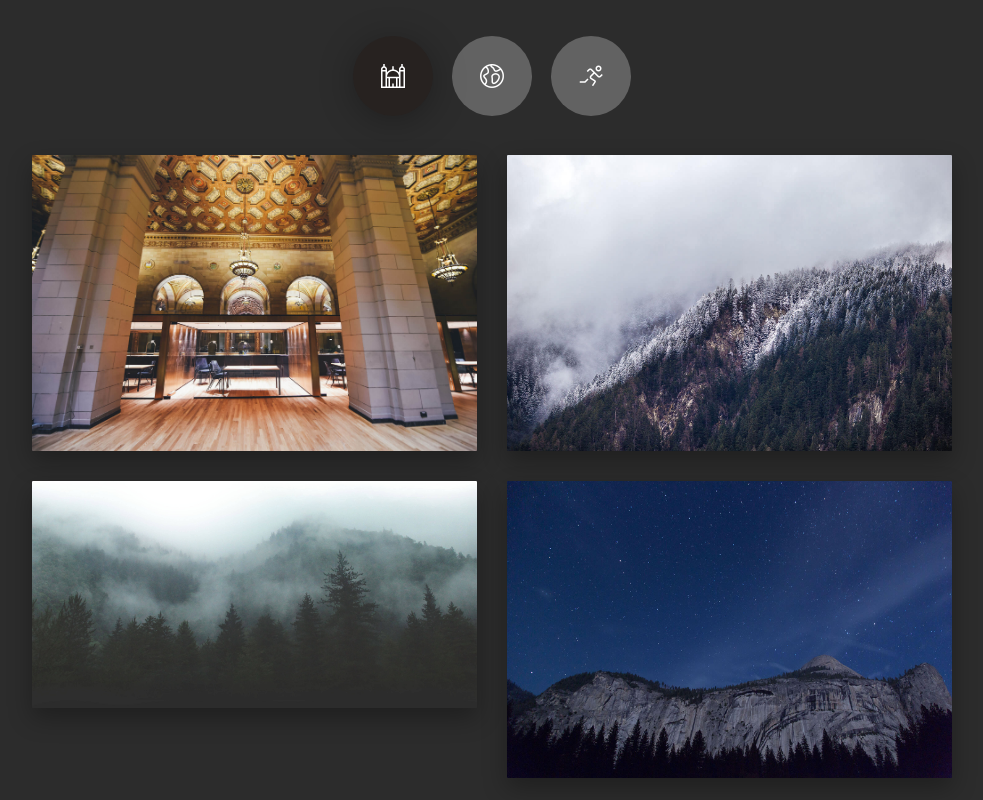
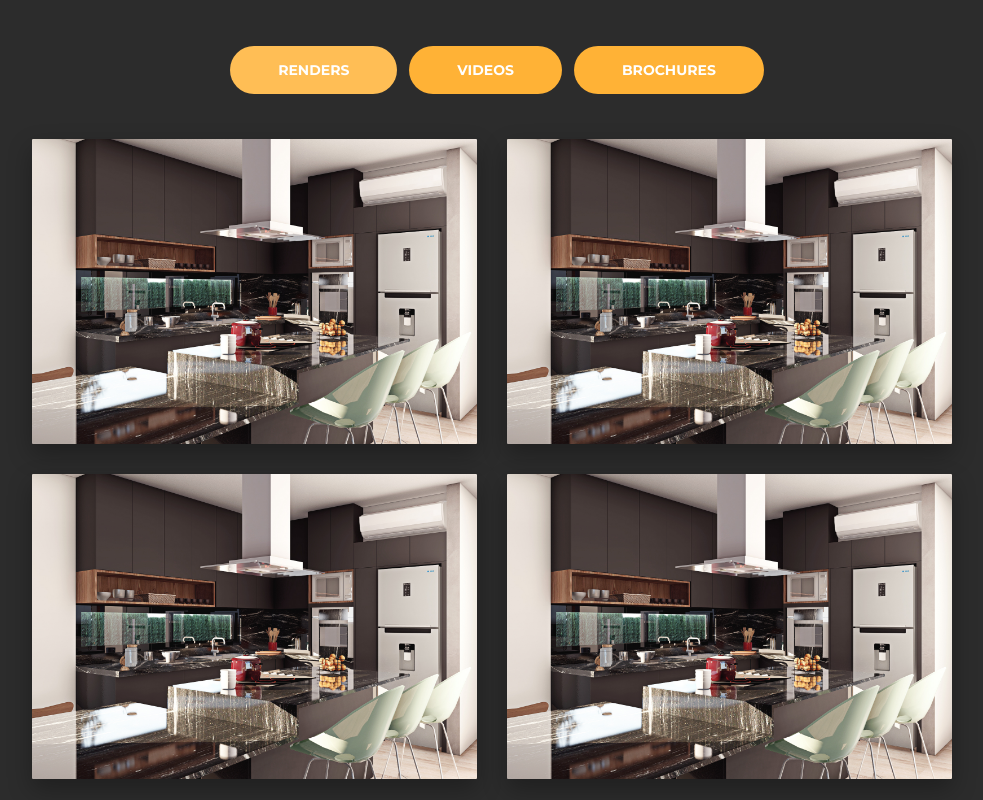
Before and after one commit to alexdiazmolina/admestudio, a Vue app: page /#/ in a window 1280 px wide. Shown: the part 1700-2500 px from the top of the page, without its empty margins (148-1131 px from the left). Built offline with nearby package versions, Linux system fonts and the light colour scheme.

Commit message:
porfolio terminado

```diff
--- a/src/assets/scss/now-ui-kit/_variables.scss
+++ b/src/assets/scss/now-ui-kit/_variables.scss
@@ -43,8 +43,8 @@ $transparent-bg:             transparent !default;
 $dark-background:            #555555 !default;
 
 $default-color:              #000000 !default;
-$default-states-color:       #555555 !default;
-$default-color-opacity:      rgba(180, 158, 158, 0.6) !default;
+$default-states-color:       #ffbc2b !default;
+$default-color-opacity:      rgba(175, 175, 175, 0.6) !default;
 
 $primary-color:              #272220 !default;
 $primary-states-color:       lighten($primary-color, 6%) !default;
--- a/src/components/NavigationTabs/Tabs.vue
+++ b/src/components/NavigationTabs/Tabs.vue
@@ -27,6 +27,7 @@
           data-toggle="tab"
           role="tablist"
           aria-expanded="true"
+          style="margin-left: 10px;"
           :key="tab.id"
         >
           <a
@@ -35,7 +36,7 @@
             :href="`#${tab.id}`"
             @click.prevent="activateTab(tab)"
             :aria-expanded="tab.active"
-            class="nav-link"
+            class="btn btn-warning btn-round btn-lg"
             :class="{ active: tab.active, disabled: tab.disabled }"
           >
             <tab-item-content :tab="tab"> </tab-item-content>
--- a/src/pages/components/ExamplesSection.vue
+++ b/src/pages/components/ExamplesSection.vue
@@ -10,54 +10,59 @@
             pills
             class="nav-align-center"
             tab-content-classes="gallery"
-            tab-nav-classes="nav-pills-just-icons"
             type="primary"
           >
-            <tab-pane title="Profile">
-              <i slot="label" class="now-ui-icons design_image"></i>
+            <tab-pane title="Renders">
+              <div slot="label" style="font-weight: bold;">
+                RENDERS
+              </div>
               <div class="col-md-10 ml-auto mr-auto">
                 <div class="row collections">
                   <div class="col-md-6">
-                    <img src="img/bg6.jpg" class="img-raised" />
-                    <img src="img/bg11.jpg" alt="" class="img-raised" />
+                    <img src="img/C01.jpg" class="img-raised" />
+                    <img src="img/C01.jpg" alt="" class="img-raised" />
                   </div>
                   <div class="col-md-6">
-                    <img src="img/bg7.jpg" alt="" class="img-raised" />
-                    <img src="img/bg8.jpg" alt="" class="img-raised" />
+                    <img src="img/C01.jpg" alt="" class="img-raised" />
+                    <img src="img/C01.jpg" alt="" class="img-raised" />
                   </div>
                 </div>
               </div>
             </tab-pane>
 
-            <tab-pane title="Home">
-              <i slot="label" class="now-ui-icons location_world"></i>
+            <tab-pane title="Videos">
+              <div slot="label" style="font-weight: bold;">
+                VIDEOS
+              </div>
 
               <div class="col-md-10 ml-auto mr-auto">
                 <div class="row collections">
                   <div class="col-md-6">
-                    <img src="img/bg1.jpg" alt="" class="img-raised" />
-                    <img src="img/bg3.jpg" alt="" class="img-raised" />
+                    <img src="img/EXT-01.jpg" alt="" class="img-raised" />
+                    <img src="img/EXT-01.jpg" alt="" class="img-raised" />
                   </div>
                   <div class="col-md-6">
-                    <img src="img/bg8.jpg" alt="" class="img-raised" />
-                    <img src="img/bg7.jpg" alt="" class="img-raised" />
+                    <img src="img/EXT-01.jpg" alt="" class="img-raised" />
+                    <img src="img/EXT-01.jpg" alt="" class="img-raised" />
                   </div>
                 </div>
               </div>
             </tab-pane>
 
-            <tab-pane title="Messages">
-              <i slot="label" class="now-ui-icons sport_user-run"></i>
+            <tab-pane title="Brochures">
+              <div slot="label" style="font-weight: bold;">
+                BROCHURES
+              </div>
 
               <div class="col-md-10 ml-auto mr-auto">
                 <div class="row collections">
                   <div class="col-md-6">
-                    <img src="img/bg3.jpg" alt="" class="img-raised" />
-                    <img src="img/bg8.jpg" alt="" class="img-raised" />
+                    <img src="img/INT_01.jpg" alt="" class="img-raised" />
+                    <img src="img/INT_01.jpg" alt="" class="img-raised" />
                   </div>
                   <div class="col-md-6">
-                    <img src="img/bg7.jpg" alt="" class="img-raised" />
-                    <img src="img/bg6.jpg" class="img-raised" />
+                    <img src="img/INT_01.jpg" alt="" class="img-raised" />
+                    <img src="img/INT_01.jpg" class="img-raised" />
                   </div>
                 </div>
               </div>
--- a/src/pages/components/Tabs.vue
+++ b/src/pages/components/Tabs.vue
@@ -36,7 +36,6 @@
                 </template>
                 <img class="d-block" src="img/nuestros-servicios/ejemplo.jpeg" alt="First slide" style="width: 50%; margin:auto" />
                 <p>
-                  Realizamos todo tipo de imágenes: Realistas, esquemas, plantas y cortes 3D. Recorridos en videos y Renders 360°.
                 </p>
               </tab-pane>
             </tabs>
```
